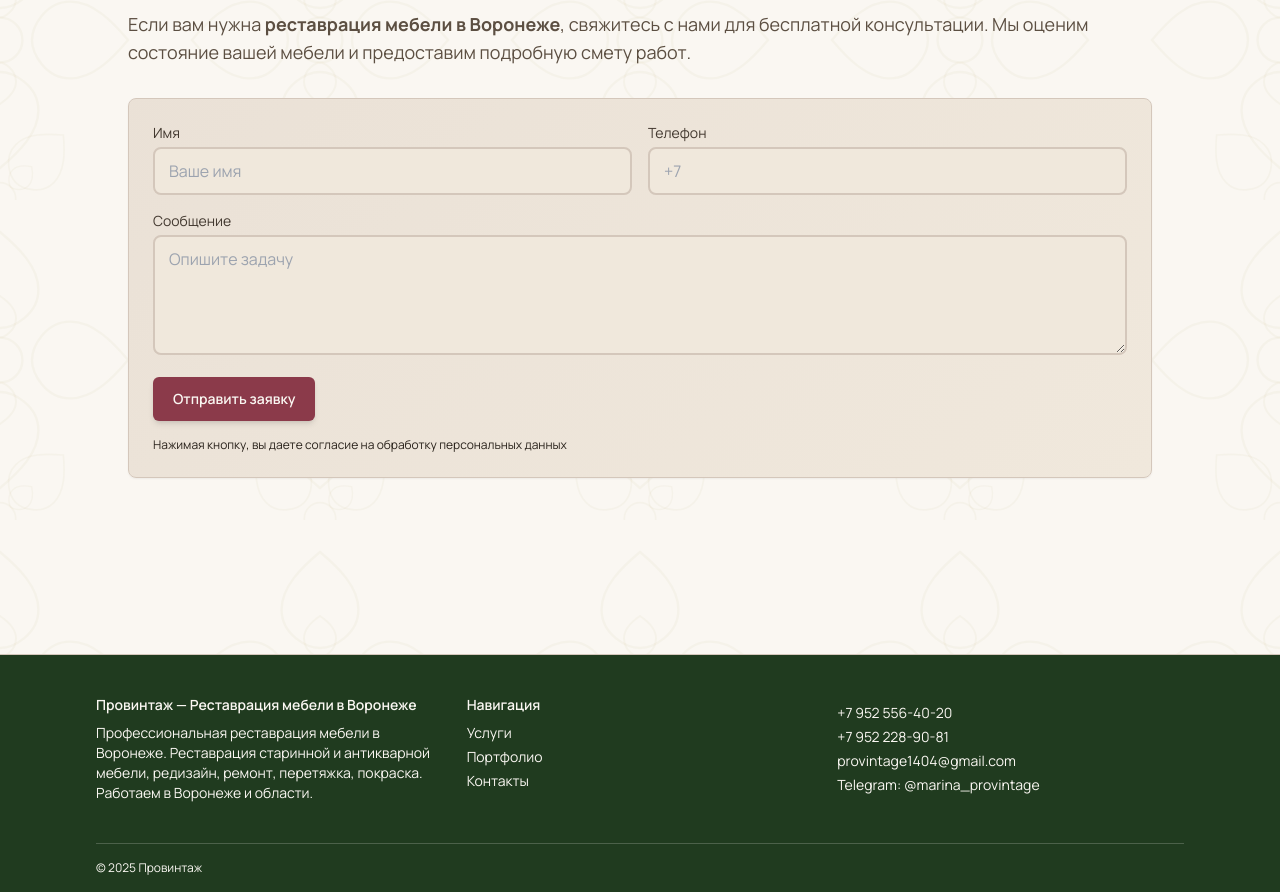
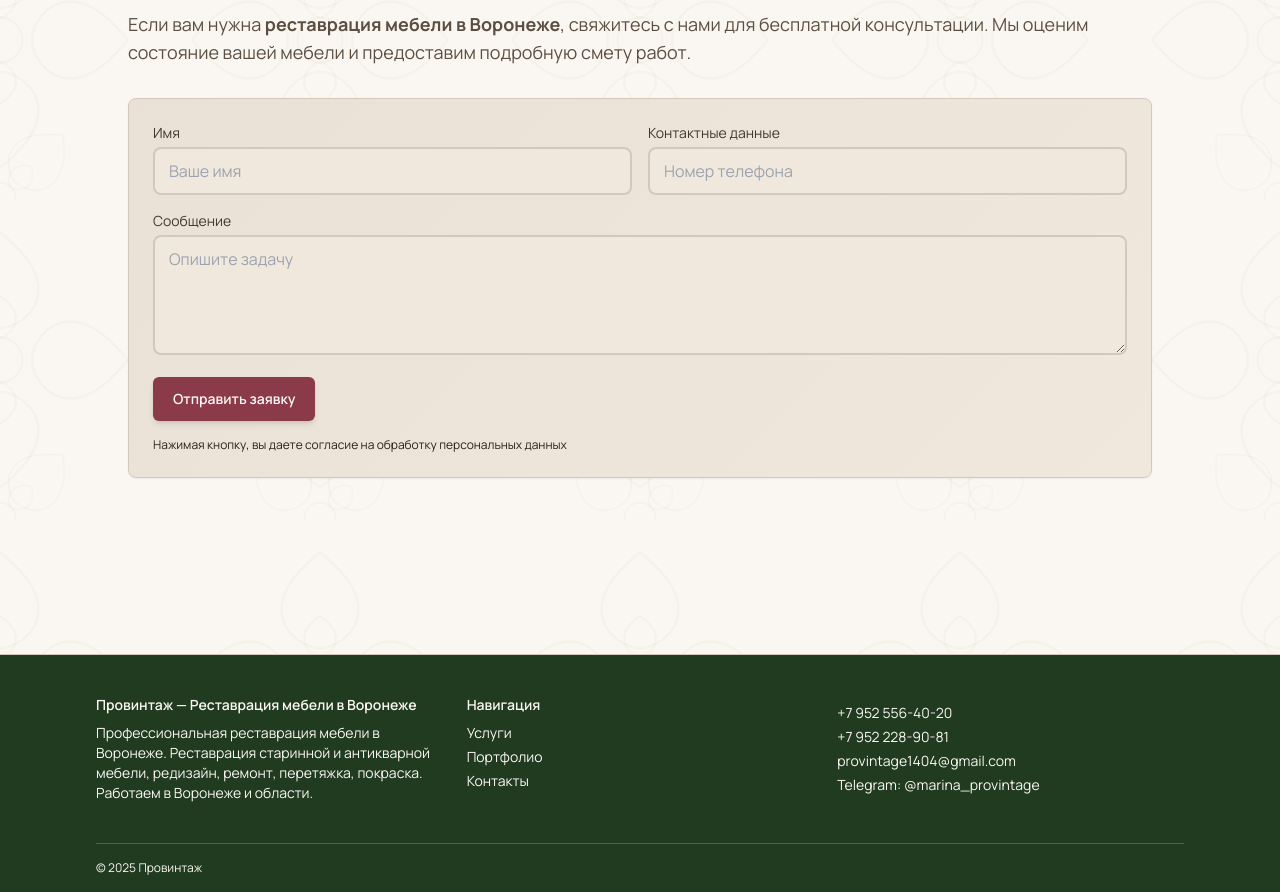
Before and after one commit to reusable34/restavraci-mebel, a Next.js app: page / in a window 1280 px wide. Shown: the part 1720-2612 px from the top of the page. Built offline with nearby package versions, Linux system fonts and the light colour scheme.

Commit message:
Change 'Телефон' to 'Контактные данные' and remove +7 placeholder in form

```diff
--- a/components/ContactForm.tsx
+++ b/components/ContactForm.tsx
@@ -49,8 +49,8 @@ export function ContactForm() {
           <input value={name} onChange={(e) => setName(e.target.value)} required placeholder="Ваше имя" className="mt-1 w-full input" />
         </div>
         <div>
-          <label className="block text-sm" style={{ color: 'color-mix(in oklab, var(--text) 80%, black 20%)' }}>Телефон</label>
-          <input value={phone} onChange={(e) => setPhone(e.target.value)} required placeholder="+7" className="mt-1 w-full input" />
+          <label className="block text-sm" style={{ color: 'color-mix(in oklab, var(--text) 80%, black 20%)' }}>Контактные данные</label>
+          <input value={phone} onChange={(e) => setPhone(e.target.value)} required placeholder="Номер телефона" className="mt-1 w-full input" />
         </div>
       </div>
       <div>
```
